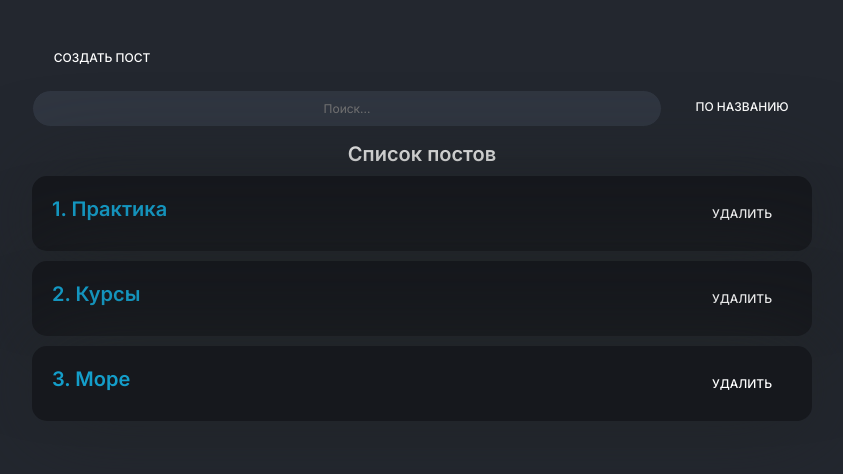
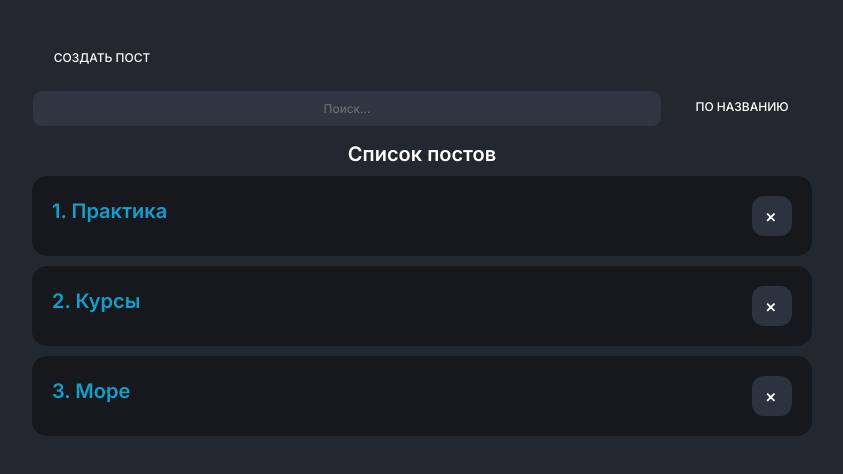
Before and after one commit to walkerman-on/personal_blog, a React (Create React App) app in the folder my-app/: page / in a window 1280 px wide. Shown: the top 474 px of the page, without its empty margins (218-1061 px from the left). Built offline with nearby package versions, Linux system fonts and the light colour scheme.

Commit message:
Making animation delete and create posts

```diff
--- a/my-app/src/App.js
+++ b/my-app/src/App.js
@@ -5,6 +5,7 @@ import PostForm from "./components/PostForm"
 import PostFilter from "./components/PostFilter";
 import MyModal from "./components/UI/modal/MyModal"
 import MyButton from "./components/UI/button/MyButton";
+// import MyIcon from "./components/UI/icon/MyIcon";
 
 function App() {
 
@@ -41,6 +42,7 @@ function App() {
 
   return (
     <div className="app">
+      {/* <MyIcon fill="#fff"/> */}
       <MyButton onClick = {() => setModal(true)}>
         Создать пост
       </MyButton>
--- a/my-app/src/components/ListItem.jsx
+++ b/my-app/src/components/ListItem.jsx
@@ -1,5 +1,6 @@
 import React from 'react';
 import PostItem from './PostItem';
+import { TransitionGroup, CSSTransition } from 'react-transition-group';
 
 const ListItem = ({post, title, remove}) => {
 
@@ -11,9 +12,18 @@ const ListItem = ({post, title, remove}) => {
     return (
         <div className='list'>
             <h1 className="primaryText postTitle">{title}</h1>
+            <TransitionGroup className = "list">
                 {post.map((post, index) =>
-                  <PostItem key = {post.id} remove = {remove} number = {index + 1} post = {post}/>
+                    <CSSTransition
+                        key = {post.id}
+                        timeout = {250}
+                        classNames = "post"
+                    >
+                    <PostItem  remove = {remove} number = {index + 1} post = {post}/>
+                    </CSSTransition>
                 )}
+
+            </TransitionGroup>
         </div>
     );
 };
--- a/my-app/src/components/PostItem.jsx
+++ b/my-app/src/components/PostItem.jsx
@@ -1,7 +1,6 @@
 import React from "react"
-import MyButton from "./UI/button/MyButton"
-import classes from "./styles/App.css"
-
+// import MyButton from "./UI/button/MyButton"
+import DeleteButton from "./UI/button/delete/DeleteButton"
 
 const PostItem = (props) => {
     return (
@@ -11,7 +10,7 @@ const PostItem = (props) => {
               <span className="secondaryText">{props.post.body}</span>
             </div>
             <div className="post__delete">
-            <MyButton onClick = {() => props.remove(props.post)}>Удалить</MyButton>
+            <DeleteButton onClick = {() => props.remove(props.post)}><span class = "deleteBtn">+</span></DeleteButton>
             </div>
       </div>
     )
--- /dev/null
+++ b/my-app/src/components/UI/button/delete/DeleteButton.jsx
@@ -0,0 +1,12 @@
+import React from 'react';
+import classes from "./DeleteButton.module.css"
+
+const DeleteButton = (props) => {
+    return (
+        <button {...props} className = {classes.myBtn + " " + classes.textBtn}>
+        {props.children}
+        </button>
+    );
+};
+
+export default DeleteButton;
--- /dev/null
+++ b/my-app/src/components/UI/button/delete/DeleteButton.module.css
@@ -0,0 +1,18 @@
+.myBtn {
+    text-transform: uppercase;
+    color: white;
+    text-align: center;
+    width: 40px;
+    height: 40px;
+    cursor: pointer;
+    background: rgba(52,58,70,.8);
+    border-radius: 12px;
+}
+
+.myBtn:hover {
+    background: #bb2d3b;
+}
+
+.myBtn:disabled {
+    opacity: 0.6;
+}
--- a/my-app/src/components/UI/input/MyInput.module.css
+++ b/my-app/src/components/UI/input/MyInput.module.css
@@ -4,7 +4,7 @@
     background: rgba(52,58,70,.8);
     border: 1.5px solid #23272f;
     color: white;
-    border-radius: 40px;
+    border-radius: 10px;
     padding: 10px 20px;
     text-align: center;
     cursor: pointer;
--- a/my-app/src/components/UI/modal/MyModal.module.css
+++ b/my-app/src/components/UI/modal/MyModal.module.css
@@ -12,7 +12,6 @@
     padding: 30px 40px 10px 40px;
     min-width: 400px;
     background: #16181d;
-    box-shadow: 4px 4px 90px 0px rgba(34, 37, 39, 0.4);
     border-radius: 15px;
     color: white;
 }
--- a/my-app/src/components/styles/App.css
+++ b/my-app/src/components/styles/App.css
@@ -47,12 +47,29 @@ body {
 .post {
     padding: 20px;
     background: #16181d;
-    box-shadow: 4px 4px 90px 0px rgba(34, 37, 39, 0.83);
     border-radius: 15px;
     display: flex;
     align-items: center;
     justify-content: space-between;
     gap: 10px;
+}
+
+.post-enter {
+    transform: translateX(-350px);
+  }
+
+.post-enter-active {
+    transform: translateX(0px);
+    transition: all 200ms ease-in;
+}
+
+.post-exit {
+    opacity: 1;
+}
+
+.post-exit-active {
+    transform: translateX(-350px);
+    transition: all 200ms ease-in;
 }
 
 .post__content {
@@ -100,6 +117,10 @@ body {
     cursor: pointer;
 }
 
+.myBtnDelete {
+    background-color: #dc3545;
+}
+
 .delete-button:hover{
     opacity: 0.8;
 }
@@ -108,3 +129,13 @@ body {
     display: flex;
     gap: 10px;
 }
+
+.deleteBtn {
+    display: flex;
+    color: white;
+
+    justify-content: center;
+    font-size: 22px;
+    align-items: center;
+    transform: rotate(45deg);
+}
--- a/package.json
+++ b/package.json
@@ -1,5 +1,6 @@
 {
   "dependencies": {
-    "react-scripts": "^2.1.8"
+    "react-scripts": "^2.1.8",
+    "react-transition-group": "^4.4.5"
   }
 }
```
Also changed, not shown: my-app/src/components/UI/icon/MyIcon.jsx (added, +17 -0 lines), my-app/src/components/UI/icon/add_box_FILL0_wght400_GRAD0_opsz48.svg (added), 1 other file (tests, documents, lock files or other folders).
